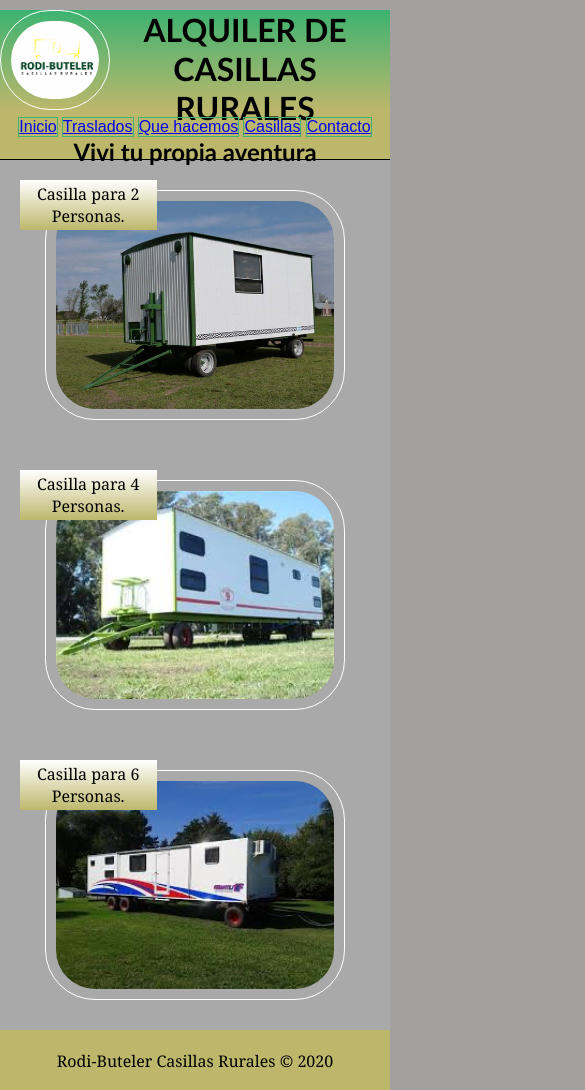
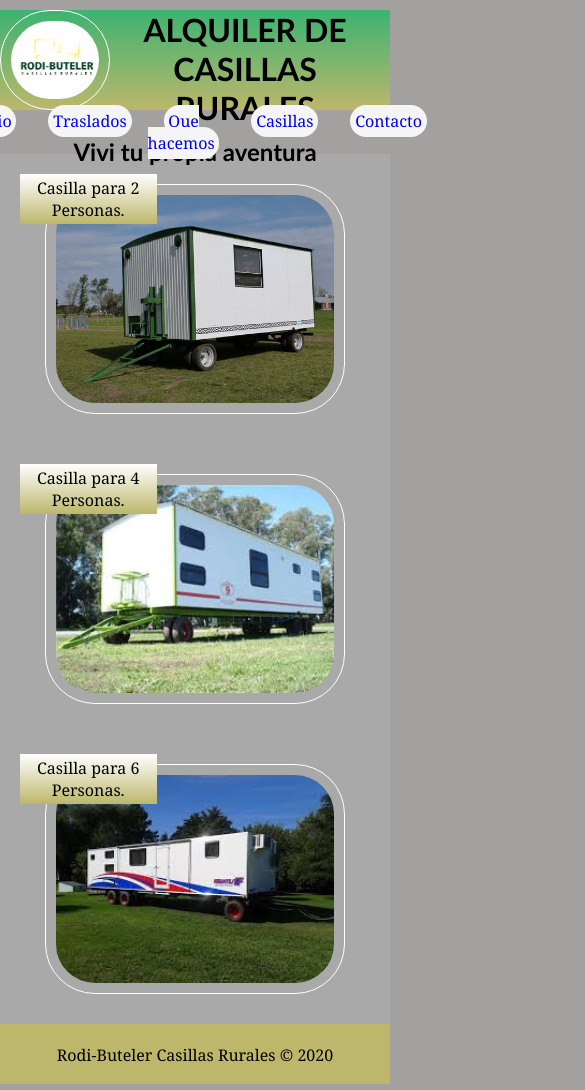
Before and after one commit to mjbuteler72/liberen-el-codigo-copia, a plain HTML site: page index.html in a window 390 px wide. Shown: the whole page, 585 px wide, since content can reach past the window. Drawn offline with Linux system fonts and the light colour scheme.

Commit message:
animacion menu

```diff
--- a/estilo.css
+++ b/estilo.css
@@ -26,39 +26,31 @@ header{ background: linear-gradient(mediumseagreen, darkkhaki );
                height: 100px;
 
 }
+nav ul{
+       display: flex;
+       justify-content: center;
+       text-decoration: none;
+       box-sizing: border-box;
+     }
 
-nav{ background-color: darkkhaki;
-     height: 50px;
-     border-bottom: 1px solid black;
-     margin-left: auto;
-     margin-right: auto;
-     text-align: center;
-     display: flex;
-     flex-wrap:wrap ;
-     justify-content: center;
+     nav ul li{
+       display: inline;
+       text-decoration: none;
+     }
 
+     nav ul li a{
+       list-style: none;
+       margin: 1rem;
+       background-color: whitesmoke;
+       padding: 0.3rem;
+       border-radius: 1rem;
+       text-decoration: none;
+     }
 
-}
-nav ul {
-         position:relative;
-         width: 800px;
-         margin: 0;
-         display: inline-block;
-
-}
-
-nav ul li{
-           list-style:none;
-           margin: left 5px;
-           position: relative;
-           top: 5px;
-           border: 1px solid mediumseagreen;
-           display: inline-block;
-           font-family:Arial, Helvetica, sans-serif;
-
-
-
-}
+     nav ul li a:hover{
+       background-color: darkkhaki;
+       transform: scale(1.2);
+     }
 
 body {
    background-color: rgb(163, 160, 160);
@@ -133,3 +125,22 @@ footer { text-align:center;
         height: 60px;
         background-color: darkkhaki;
 }
+
+@media (max-width:768px) {
+       grid-template-areas: img img img ;
+          img { text-align: left;}
+          nav ul li { position: relative;}
+          h1 { text-align: center;}
+          h2{ text-align: center;}
+          .cas1{ text-align: center;}
+}
+
+@media (max-width:992px) {
+          img{
+                 text-align: left;
+          }
+          nav ul li{ position: relative;}
+          h1{ text-align:center;}
+          h2{text-align:center;}
+          .cas1{text-align: center;}
+}
```
